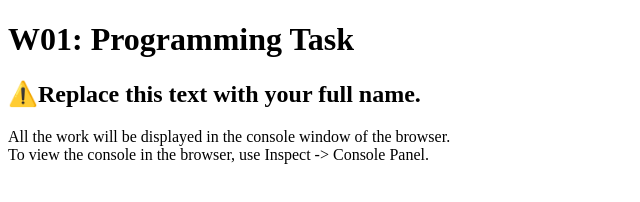
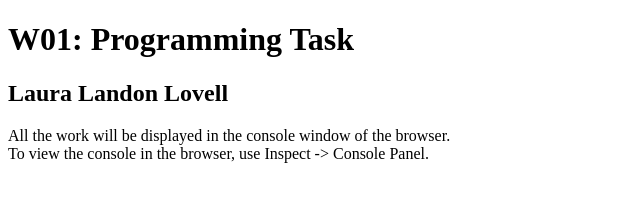
Before and after one commit to lauralandonlovell/cse121b, a plain HTML site: page w01-task.html in a window 1280 px wide. Shown: the whole page, without its empty margins (0-640 px from the left). Drawn offline with Linux system fonts and the light colour scheme.

```diff
--- a/w01-task.html
+++ b/w01-task.html
@@ -9,7 +9,7 @@
 
 <body>
   <h1>W01: Programming Task</h1>
-  <h2>⚠️Replace this text with your full name.</h2>
+  <h2>Laura Landon Lovell</h2>
   <p>All the work will be displayed in the console window of the browser.
     <br>To view the console in the browser, use Inspect -> Console Panel.
   </p>
```
